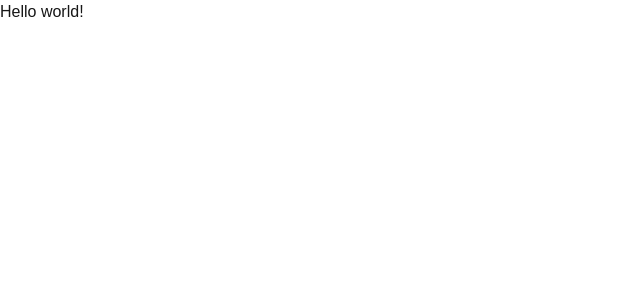
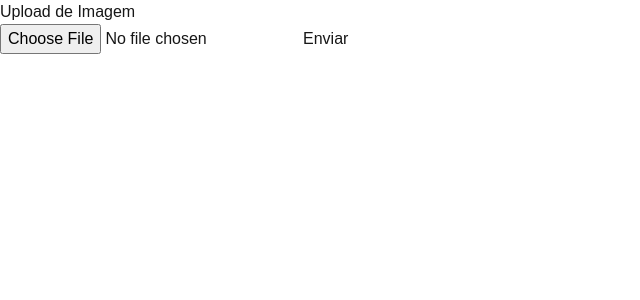
Before and after one commit to victorgomesc/Album, a Next.js app: page / in a window 1280 px wide. Shown: the top 300 px of the page, without its empty margins (0-640 px from the left). Built offline with nearby package versions, Linux system fonts and the light colour scheme.

Commit message:
feat: create uploadImages

```diff
--- a/src/app/page.tsx
+++ b/src/app/page.tsx
@@ -1,8 +1,11 @@
+"use client";
+
+import Upload from "@/components/UploadImages";
 
 export default function Home() {
   return (
     <div>
-      <h1>Hello world!</h1>
+      <Upload />
     </div>
   );
 }
--- /dev/null
+++ b/src/components/UploadImages.tsx
@@ -0,0 +1,53 @@
+import React, { useState, FormEvent } from "react";
+
+const Upload: React.FC = () => {
+  const [file, setFile] = useState<File | null>(null);
+  const [message, setMessage] = useState<string>("");
+
+  const handleFileChange = (event: React.ChangeEvent<HTMLInputElement>) => {
+    if (event.target.files && event.target.files.length > 0) {
+      setFile(event.target.files[0]);
+    }
+  };
+
+  const handleSubmit = async (e: FormEvent) => {
+    e.preventDefault();
+
+    if (!file) {
+      setMessage("Por favor, selecione uma imagem.");
+      return;
+    }
+
+    const formData = new FormData();
+    formData.append("image", file);
+
+    try {
+      const response = await fetch("/api/upload", {
+        method: "POST",
+        body: formData,
+      });
+
+      if (response) {
+        setMessage("Imagem enviada com sucesso!");
+      } else {
+        setMessage("Erro ao enviar a imagem.");
+      }
+    } catch (error) {
+      setMessage("Erro ao enviar a imagem.");
+      console.error(error);
+    }
+  };
+
+  return (
+    <div>
+      <h1>Upload de Imagem</h1>
+      <form onSubmit={handleSubmit}>
+        <input type="file" accept="image/*" onChange={handleFileChange} />
+        <button type="submit">Enviar</button>
+      </form>
+      {message && <p>{message}</p>}
+    </div>
+  );
+};
+
+export default Upload;
```
Also changed, not shown: package.json (+10 -6 lines), src/app/api/upload/route.ts (added, +51 -0 lines), 1 other file (tests, documents, lock files or other folders).
